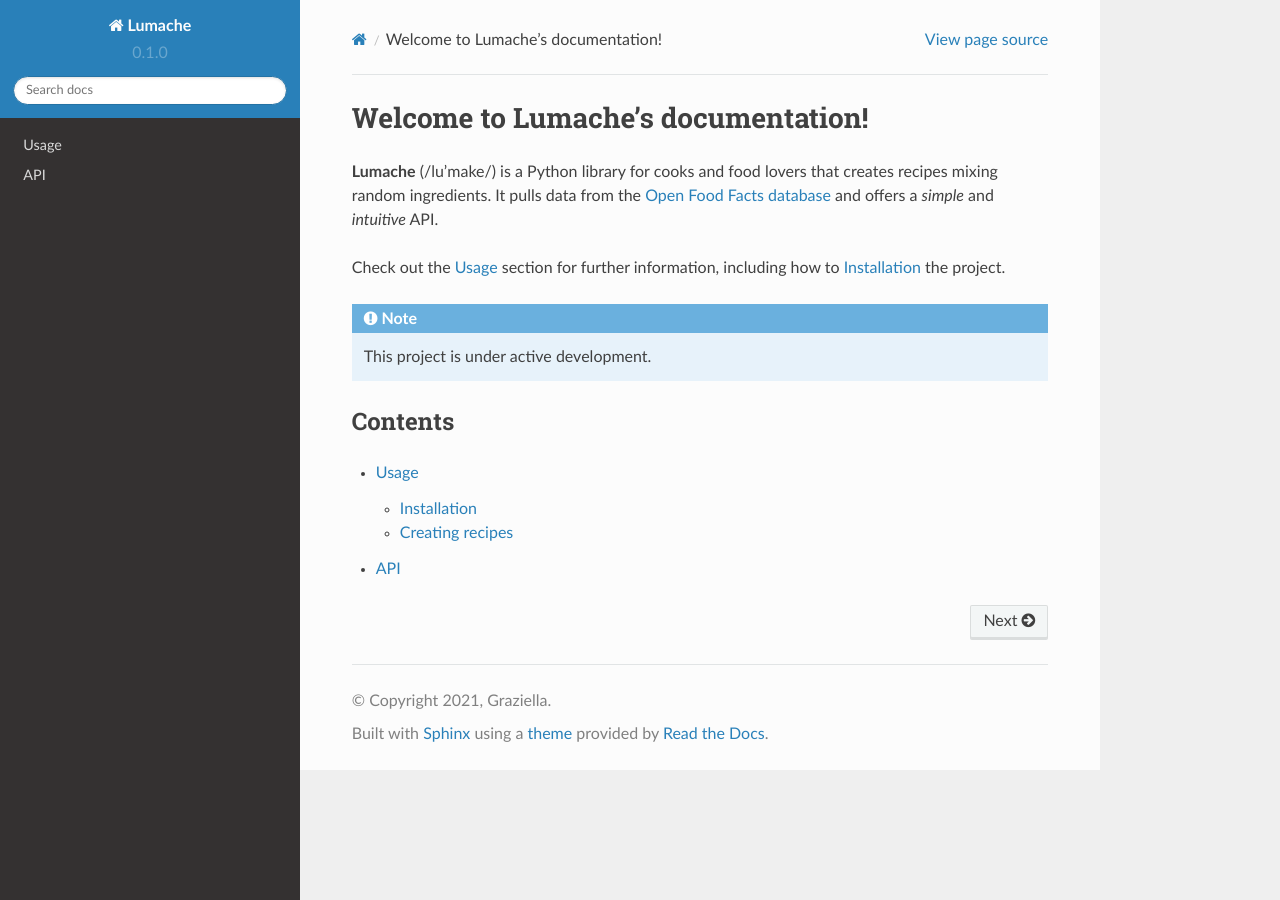
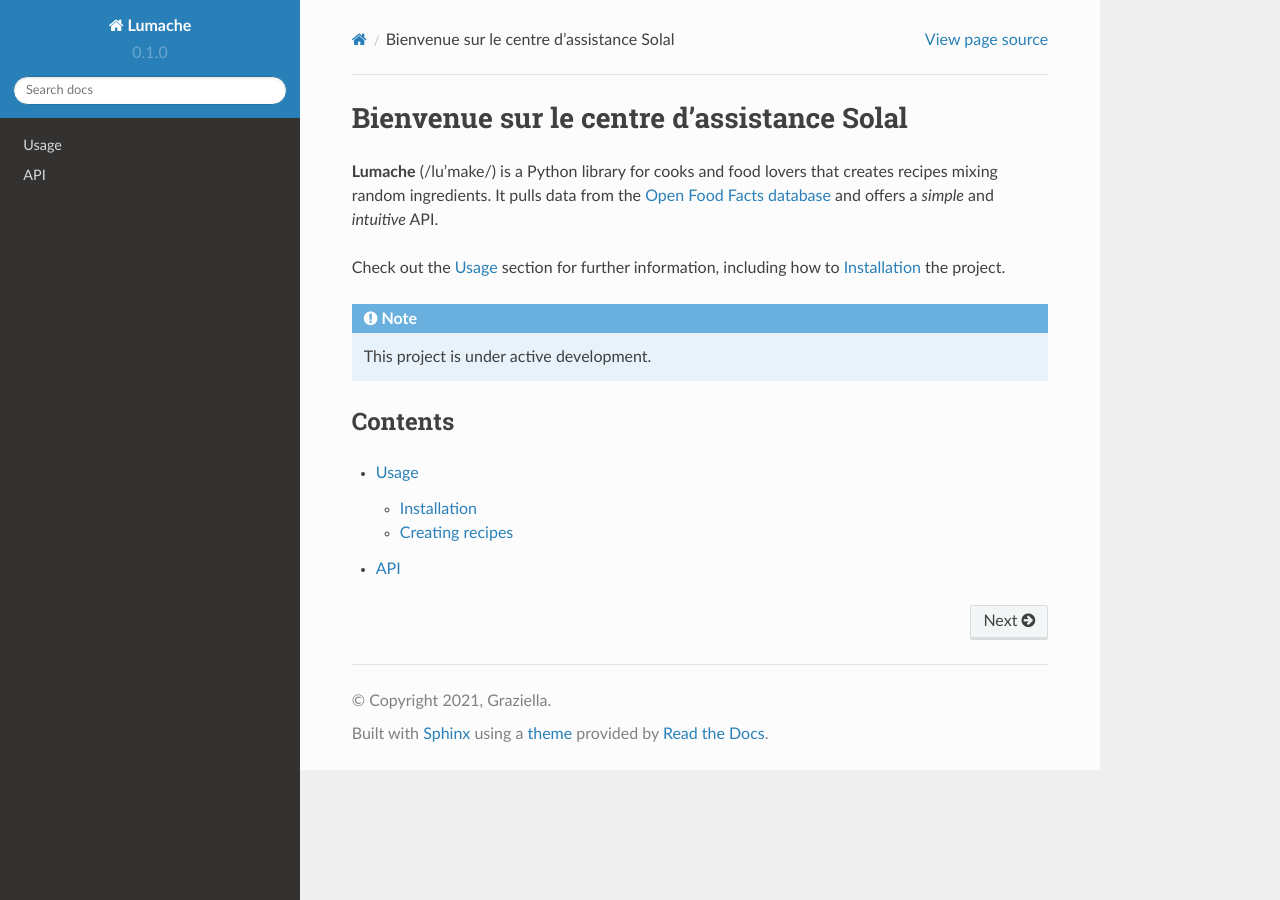
Before and after one commit to usharesoft/solal-documentation, a Sphinx documentation site: the page built from docs/source/index.rst, in a window 1280 px wide. Built offline with Sphinx 7.4.7 and the Read the Docs theme 2.0.0, drawn with Linux system fonts in a browser that asks for light colours.

Commit message:
Changement titre du site

```diff
--- a/docs/source/index.rst
+++ b/docs/source/index.rst
@@ -1,4 +1,4 @@
-Welcome to Lumache's documentation!
+Bienvenue sur le centre d'assistance Solal
 ===================================
 
 **Lumache** (/lu'make/) is a Python library for cooks and food lovers
```
